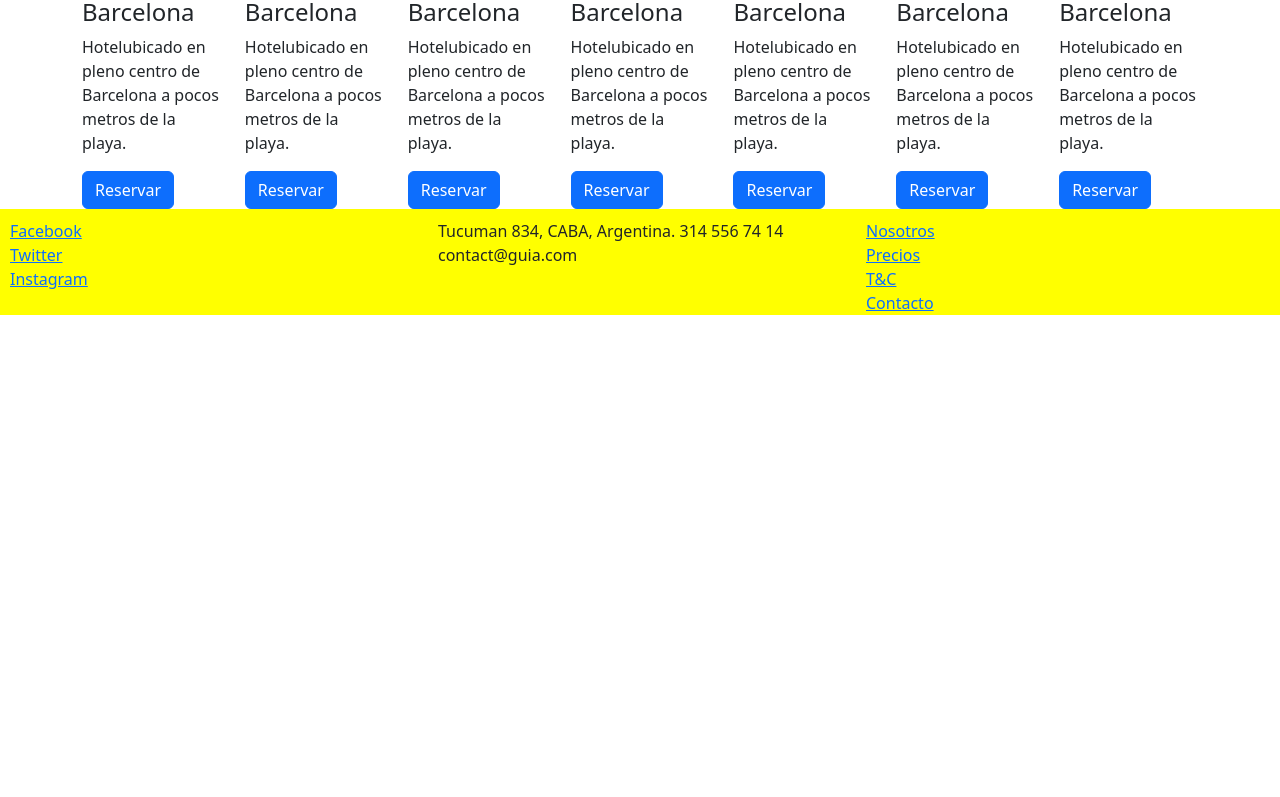
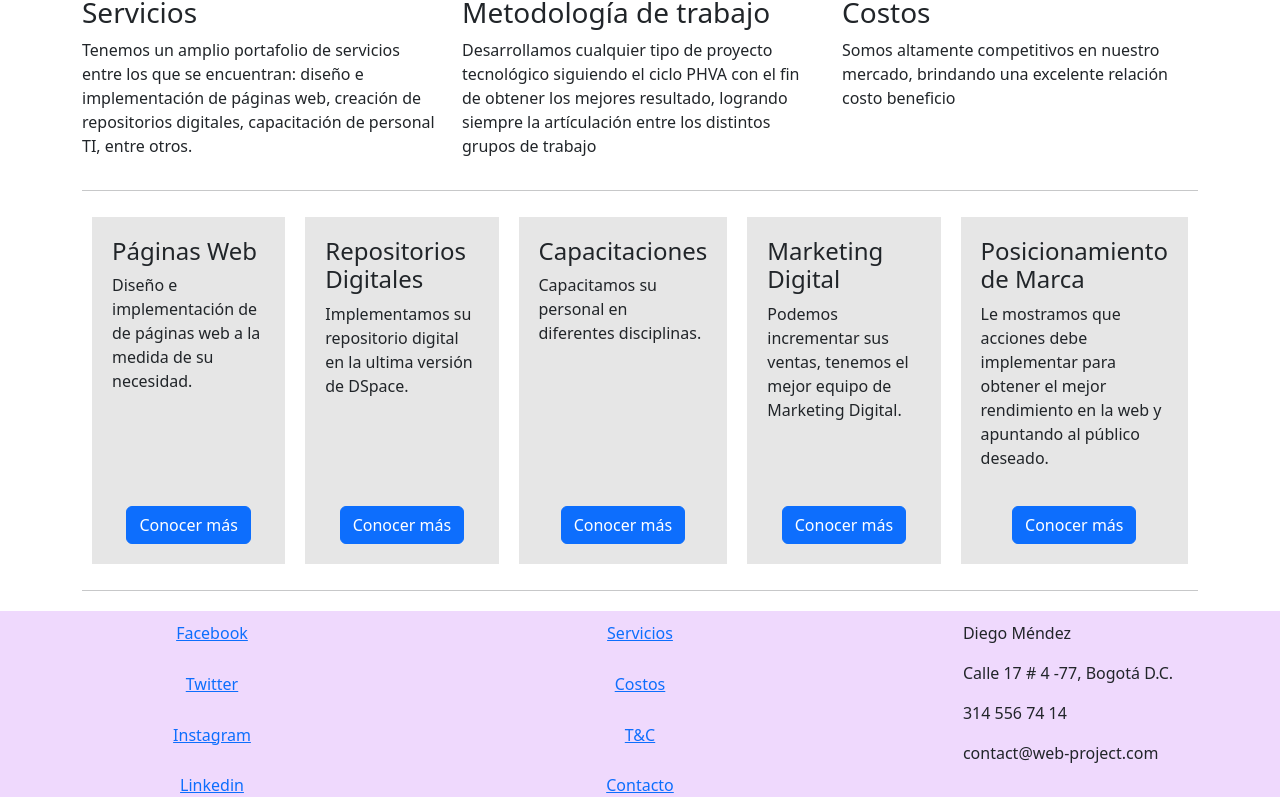
Before and after one commit to dimendezma/proyecto_modulo_1, a website: page index.html in a window 1280 px wide. Shown: the part 241-1038 px from the top of the page. Before the commit the page ends 800 px from the top, so only its background shows below. Drawn offline with nearby package versions, Linux system fonts and the light colour scheme.

Commit message:
Versión para entregar proyecto

```diff
--- a/css/main.css
+++ b/css/main.css
@@ -1,16 +1,27 @@
 .jumbotron {
-    background-color: yellow;
+    background-color: #efd9fd;
     color: black;
+    height: 200px;
+    margin-bottom: 20px;
 }
-
-
 
 footer {
     padding: 10px 10px 0px 10px;
-    background-color: yellow;
-    margin-bottom: 0px;
+    background-color: #efd9fd;
+    margin-top: 20px;
 }
 
-.card-hotel {
+.card-serv {
     flex: 1 150px;
+    margin: 10px;
+    background-color: #e6e6e6;
 }
+
+.card-serv div {
+    margin: 20px 20px 0px 20px;
+}
+
+.btn {
+    width: 100%;
+    margin-bottom: 20px;
+}
--- a/index.html
+++ b/index.html
@@ -14,104 +14,115 @@
 
 <body>
 
-    <div class="jumbotron">
-        <h1>Proyecto - Módulo 1</h1>
+    <div class="jumbotron d-flex flex-column justify-content-center align-items-center">
+        <h1>Proyecto - Módulo 1: Portafolio de servicios tecnológicos</h1>
     </div>
 
     <div class="container">
+        <hr>
         <div class="row">
             <div class="col-sm-4">
-                <p>
-                <h3>¿Cómo funciona?</h3>
-                <p>Busca los hoteles de acuerdo a tu preferencia.</p>
-                </p>
+
+                <h3>Servicios</h3>
+                <p>Tenemos un amplio portafolio de servicios entre los que se encuentran: diseño e implementación de
+                    páginas web, creación de repositorios digitales, capacitación de personal TI, entre otros.</p>
+
             </div>
             <div class="col-sm-4">
-                <p>
-                <h3>¿dónde puedo reservar?</h3>
-                <p>Elegí la ciudad que te interese y luego realiza la reserva con tus datos</p>
-                </p>
+
+                <h3>Metodología de trabajo</h3>
+                <p>Desarrollamos cualquier tipo de proyecto tecnológico siguiendo el ciclo PHVA con el fin de obtener
+                    los mejores resultado, logrando siempre la artículación entre los distintos grupos de trabajo</p>
+
             </div>
             <div class="col-sm-4">
-                <p>
-                <h3>¿Cómo pago?</h3>
-                <p>Utiliza tu tarjeta favorita</p>
-                </p>
+
+                <h3>Costos</h3>
+                <p>Somos altamente competitivos en nuestro mercado, brindando una excelente relación costo beneficio</p>
+
             </div>
         </div>
         <hr>
-        <div class="row">
-            <div class="col-sm-3 card-hotel">
-                <h4>Hotel Barcelona</h4>
+        <div class="d-flex flex-wrap">
+            <div class="card-serv d-flex flex-column justify-content-between align-items-center">
+                <div>
+                    <h4>Páginas Web</h4>
                     <p>
-                    Hotelubicado en pleno centro de Barcelona a pocos metros de la playa.
+                        Diseño e implementación de de páginas web a la medida de su necesidad.
                     </p>
-                <button class="btn btn-primary">Reservar</button>
                 </div>
-            <div class="col-sm-3 card-hotel">
-                <h4>Hotel Barcelona</h4>
+                <div><button class="btn btn-primary">Conocer más</button></div>
+            </div>
+
+            <div class="card-serv d-flex flex-column justify-content-between align-items-center">
+                <div>
+                    <h4>Repositorios Digitales</h4>
                     <p>
-                    Hotelubicado en pleno centro de Barcelona a pocos metros de la playa.
+                        Implementamos su repositorio digital en la ultima versión de DSpace.
                     </p>
-                <button class="btn btn-primary">Reservar</button>
                 </div>
-            <div class="col-sm-3 card-hotel">
-                <h4>Hotel Barcelona</h4>
+                <div><button class="btn btn-primary">Conocer más</button></div>
+            </div>
+
+            <div class="card-serv d-flex flex-column justify-content-between align-items-center">
+                <div>
+                    <h4>Capacitaciones</h4>
                     <p>
-                    Hotelubicado en pleno centro de Barcelona a pocos metros de la playa.
+                        Capacitamos su personal en diferentes disciplinas.
                     </p>
-                <button class="btn btn-primary">Reservar</button>
                 </div>
-            <div class="col-sm-3 card-hotel">
-                <h4>Hotel Barcelona</h4>
+                <div><button class="btn btn-primary">Conocer más</button></div>
+            </div>
+
+            <div class="card-serv d-flex flex-column justify-content-between align-items-center">
+                <div>
+                    <h4>Marketing Digital</h4>
                     <p>
-                    Hotelubicado en pleno centro de Barcelona a pocos metros de la playa.
+                        Podemos incrementar sus ventas, tenemos el mejor equipo de Marketing Digital.
                     </p>
-                <button class="btn btn-primary">Reservar</button>
                 </div>
-            <div class="col-sm-3 card-hotel">
-                <h4>Hotel Barcelona</h4>
+                <div><button class="btn btn-primary">Conocer más</button></div>
+            </div>
+
+            <div class="card-serv d-flex flex-column justify-content-between align-items-center">
+                <div>
+                    <h4>Posicionamiento de Marca</h4>
                     <p>
-                    Hotelubicado en pleno centro de Barcelona a pocos metros de la playa.
+                        Le mostramos que acciones debe implementar para obtener el mejor rendimiento en la web y
+                        apuntando
+                        al público deseado.
                     </p>
-                <button class="btn btn-primary">Reservar</button>
                 </div>
-            <div class="col-sm-3 card-hotel">
-                <h4>Hotel Barcelona</h4>
-                <p>
-                    Hotelubicado en pleno centro de Barcelona a pocos metros de la playa.
-                </p>
-                <button class="btn btn-primary">Reservar</button>
+                <div><button class="btn btn-primary">Conocer más</button></div>
             </div>
-            <div class="col-sm-3 card-hotel">
-                <h4>Hotel Barcelona</h4>
-                <p>
-                    Hotelubicado en pleno centro de Barcelona a pocos metros de la playa.
-                </p>
-                <button class="btn btn-primary">Reservar</button>
+
         </div>
-        </div>
+        <hr>
     </div>
 
     <footer>
         <div class="row">
-            <div class="col-sm-4 d-flex flex-column">
+            <div class="col-sm-4 d-flex flex-column justify-content-between align-items-center">
                 <a href="#">Facebook</a>
                 <a href="#">Twitter</a>
                 <a href="#">Instagram</a>
+                <a href="#">Linkedin</a>
             </div>
-            <div class="col-sm-4">
-                <address>
-                    Tucuman 834, CABA, Argentina.
-                    314 556 74 14
-                    contact@guia.com
-                </address>
-            </div>
-            <div class="col-sm-4 d-flex flex-column">
-                <a href="#">Nosotros</a>
-                <a href="#">Precios</a>
+
+            <div class="col-sm-4 d-flex flex-column justify-content-between align-items-center">
+                <a href="#">Servicios</a>
+                <a href="#">Costos</a>
                 <a href="#">T&C</a>
                 <a href="#">Contacto</a>
+            </div>
+
+            <div class="col-sm-4 d-flex flex-column justify-content-between align-items-center">
+                <address class="d-flex flex-column justify-content-between">
+                    <p>Diego Méndez</p>
+                    <p>Calle 17 # 4 -77, Bogotá D.C.</p>
+                    <p>314 556 74 14</p>
+                    <p>contact@web-project.com</p>
+                </address>
             </div>
         </div>
     </footer>
```
Lines whose indentation alone changed are shown as unchanged.
